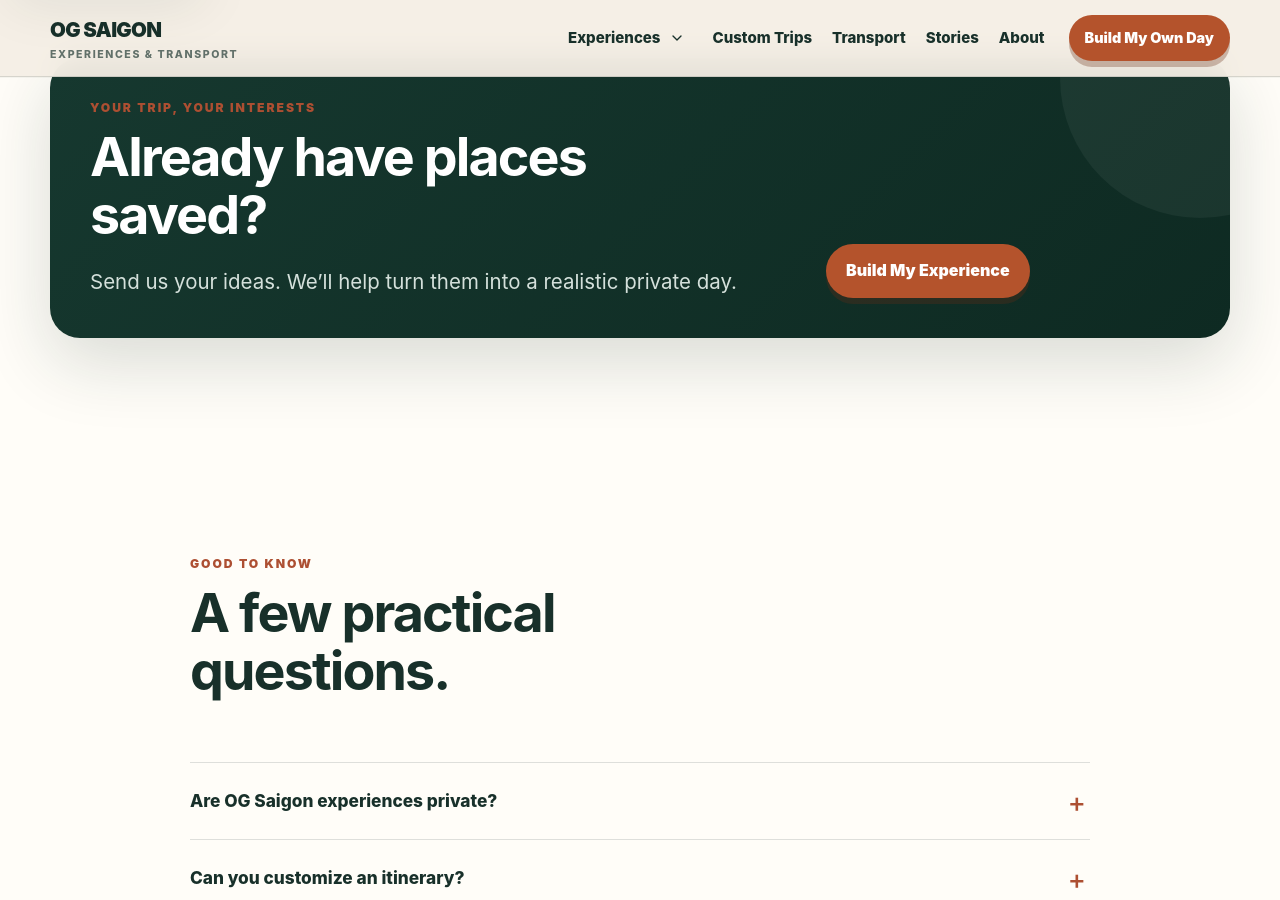
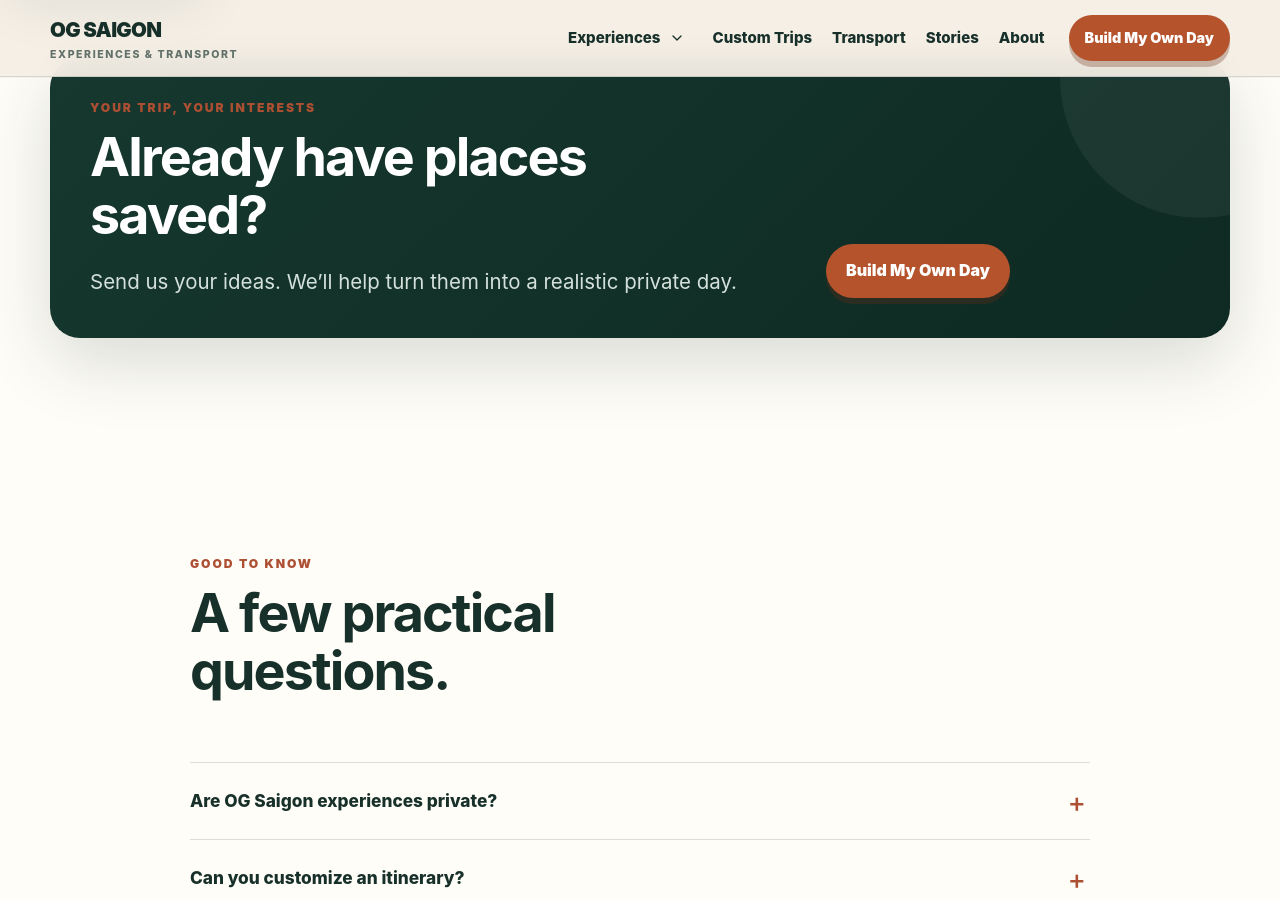
Before and after one commit to DSG2025/DSG2025.github.io, a Jekyll site: the page built from index.html, in a window 1280 px wide and 900 px high, scrolled down 4346 px. Built offline with Jekyll 4.4.1, drawn with Linux system fonts in a browser that asks for light colours; some of the changed text lies outside the part shown.

Commit message:
Foundation V2: use Build My Own Day for planning CTAs in index.html

```diff
--- a/index.html
+++ b/index.html
@@ -256,7 +256,7 @@
 <h2>Already have places saved?</h2>
 <p class="lead">Send us your ideas. We’ll help turn them into a realistic private day.</p>
 </div>
-<div class="custom-trip-action"><a class="btn primary" href="/custom-trip/#trip-builder">Build My Experience</a></div>
+<div class="custom-trip-action"><a class="btn primary" href="/custom-trip/#trip-builder">Build My Own Day</a></div>
 </div>
 </div>
 </section>
@@ -332,7 +332,7 @@
 <li><span aria-hidden="true">03</span> Confirm the final arrangements</li>
 </ol>
 <div class="final-cta-actions">
-<a class="btn primary" href="/custom-trip/#trip-builder">Check My Date</a>
+<a class="btn primary" href="/custom-trip/#trip-builder">Build My Own Day</a>
 <a class="text-link" data-whatsapp-link="" href="https://wa.me/84938033395?text=Hi%20OG%20Saigon%2C%20I%27m%20planning%20a%20trip%20to%20Saigon." rel="noopener" target="_blank">Message OG Saigon on WhatsApp →</a>
 </div>
 </div>
```
